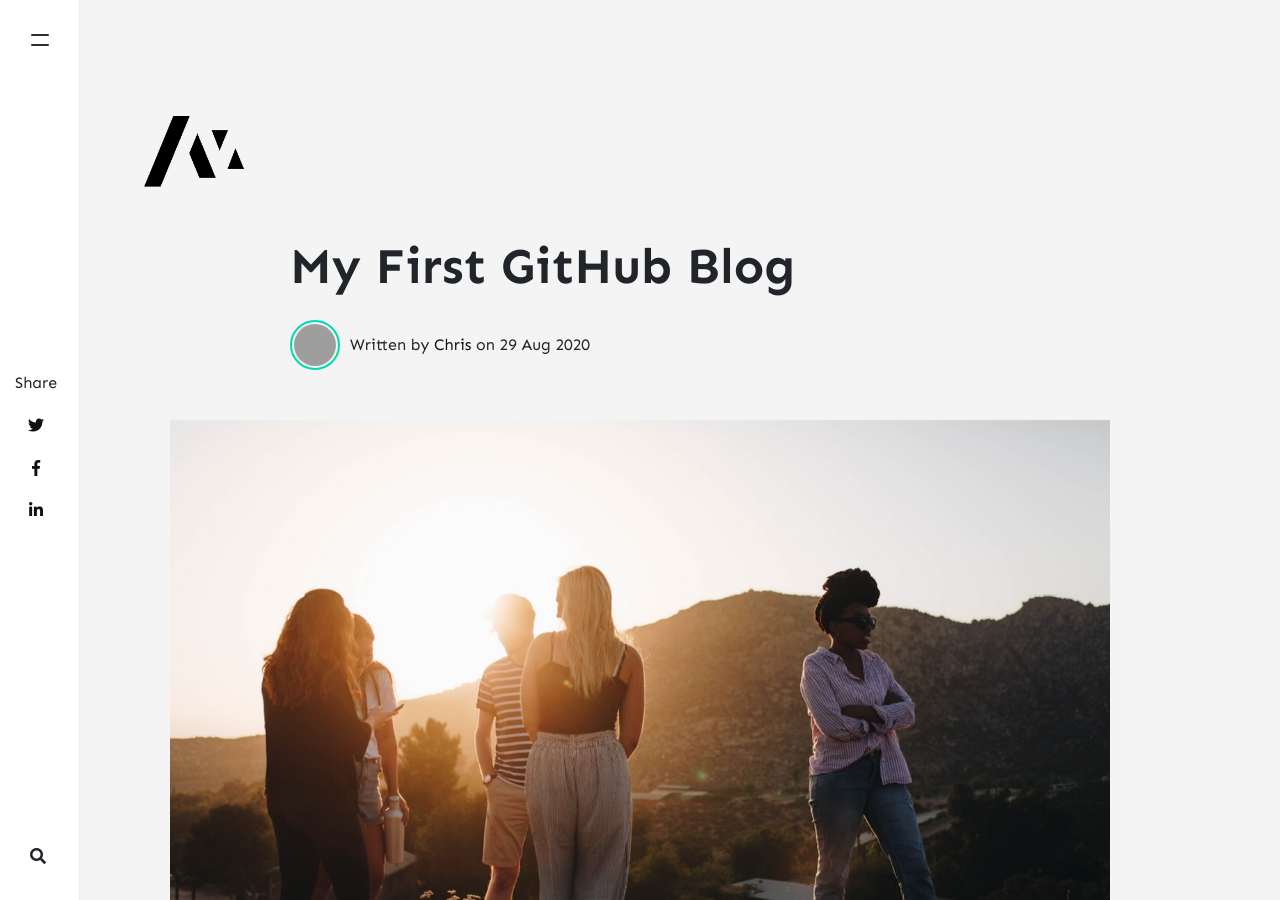
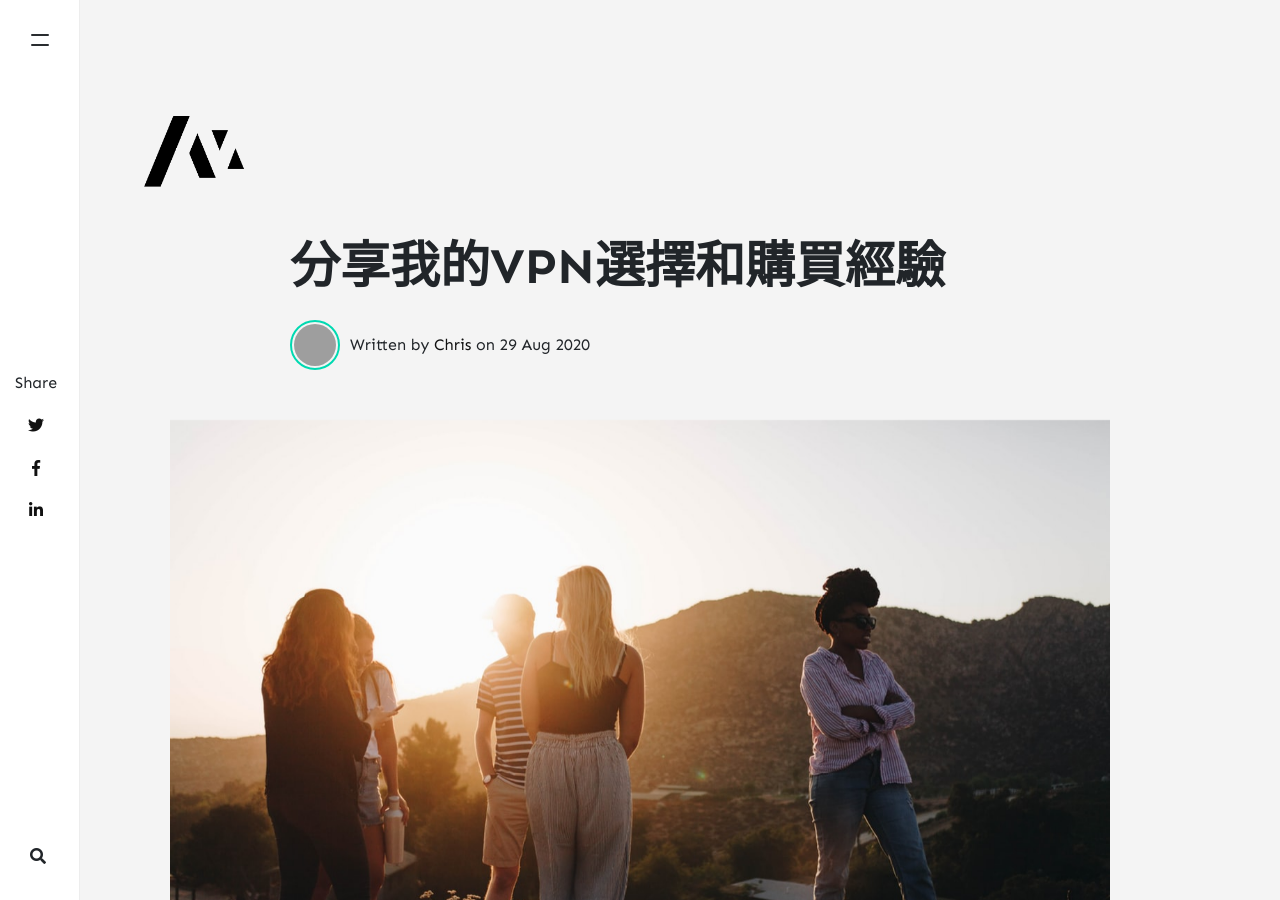
Before and after one commit to songxiaofeng1981/image, a Jekyll site: the page built from _posts/2020-08-29-my-first-github-blog.md, in a window 1280 px wide and 900 px high. Built offline with Jekyll 4.4.1, drawn with Linux system fonts in a browser that asks for light colours; nearby versions of some CDN libraries; comment, search, counter and statistics services are not loaded; grey boxes are pictures that could not be loaded.

Commit message:
Update 2020-08-29-my-first-github-blog.md

```diff
--- a/_posts/2020-08-29-my-first-github-blog.md
+++ b/_posts/2020-08-29-my-first-github-blog.md
@@ -1,6 +1,6 @@
 ---
 layout: post
-title:  "My First GitHub Blog"
+title:  "分享我的VPN選擇和購買經驗"
 author: sal
 categories: [ Lifestyle ]
 tags: [ GitHub ]
@@ -11,6 +11,7 @@ rating: 4.5
 本文主題是分享我的VPN選擇和購買經驗，希望能夠幫助到每一個打算購買VPN的新手。這是我用Github 和Markdown第一次寫的文章。十分有趣！
 
 我是香港的一名普通市民，考慮要購買[VPN](https://en.wikipedia.org/wiki/Virtual_private_network)是因為眾所周知的原因：國安法、港共政府、逐漸收緊的言論自由，等等。我是一個很“理性型”的消費者，我花了好多時間對比選擇VPN（如果全世界都似我這麼“理性”，可能世界經濟就會好差）。功夫不負有心人，我在“膺選”VPN的時候，獲得了意想不到的收穫和體會：
+
 
 ## 網上的VPN資訊：驚人的重點發現
 我以為選擇VPN和選擇電腦硬件、手機3C一樣，在GOOGLE搜一下就能找到有用的資料：評測、性能、對比等等，很容易有選擇。但是VPN的資料就沒有“清晰”和“直接”，我花了30分鐘把[Google第一頁的VPN資料](https://www.google.com/search?q=vpn%E9%81%B8%E8%B3%BC)看了，感覺大多數的網站對VPN的介紹都是“蜻蜓點水”，多年的3C愛好者經驗甚至讓我職業性懷疑：
@@ -30,10 +31,11 @@ rating: 4.5
 
 順藤摸瓜，我找到了這篇文章的[原文出處](https://upsangel.com/security/vpn-recommendation-secrect-profit/)。
 
+
 ## 選購VPN第一課：避開無恥的聯盟行銷者
 我是一個憤青，我看到有人在利用人性來賺取就覺得好不爽。聯盟行銷我很早已聽說過，但是沒有想到竟然可以發展成為一個無恥賺錢的模式：完全不告訴你背後的收入，利用人性對“介紹”的低防禦性來賺取。。就好像你身邊有個朋友跟你推薦一個產品，但是不告訴你其實他是“推銷”，為了錢而這樣做我只能給與兩個字：
 
-    無恥
+### 無恥
 
 正確的聯盟行銷，應該是像這個作者那樣在每個聯盟行銷的鏈接作出“利益申報”：[國安法VPN：作為香港人的你是否需要？如果需要VPN應該點揀](https://upsangel.com/security/vpn/%E5%9C%8B%E5%AE%89%E6%B3%95-vpn-%E6%98%AF%E5%90%A6%E9%9C%80%E8%A6%81-%E9%81%B8%E6%93%87/)
 
```
